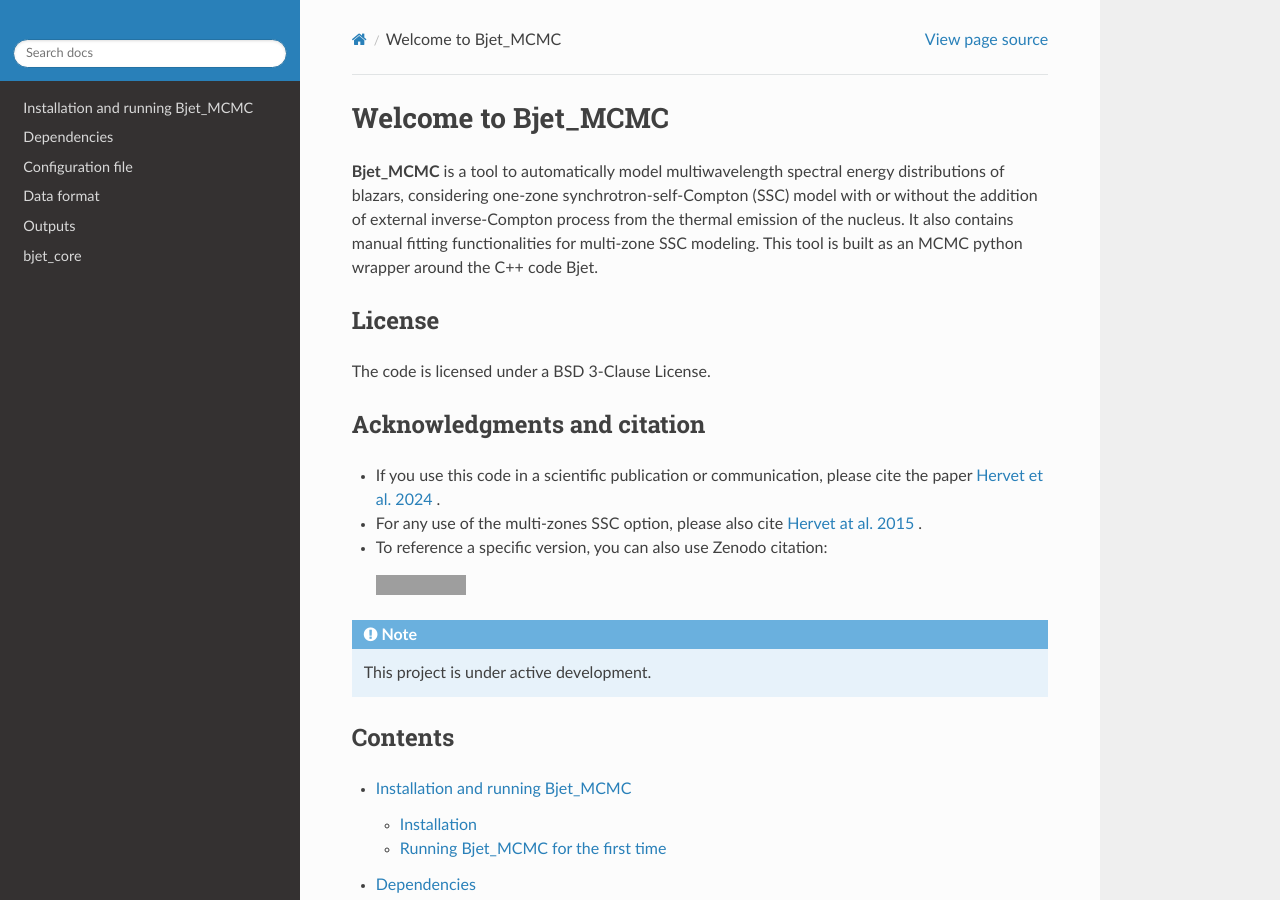
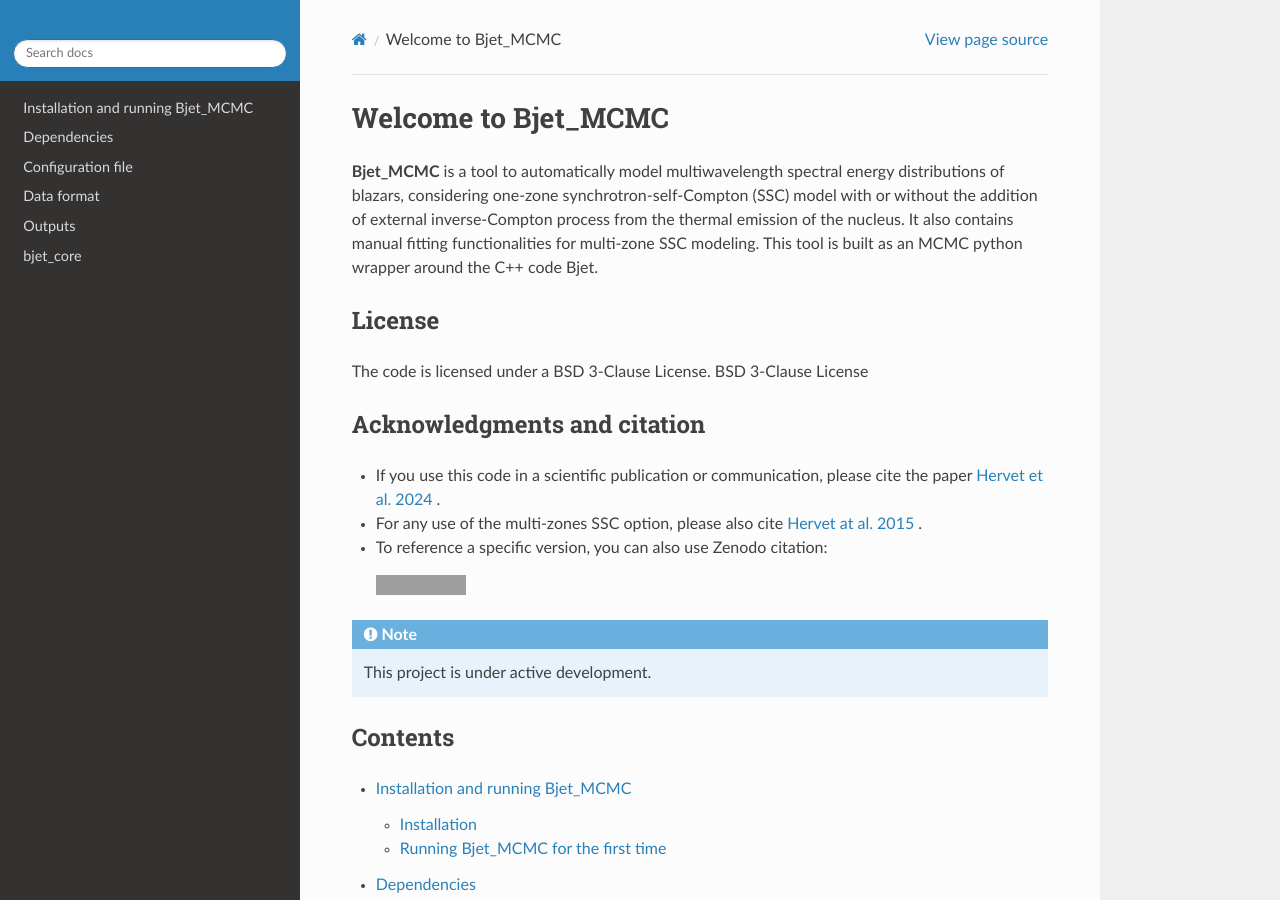
Before and after one commit to Ohervet/Bjet_MCMC, a Sphinx documentation site: the page built from docs/source/index.rst, in a window 1280 px wide and 900 px high. Built offline with Sphinx 7.4.7 and the Read the Docs theme 2.0.0, drawn with Linux system fonts in a browser that asks for light colours; grey boxes are pictures that could not be loaded.

Commit message:
Update index.rst

```diff
--- a/docs/source/index.rst
+++ b/docs/source/index.rst
@@ -7,6 +7,7 @@ This tool is built as an MCMC python wrapper around the C++ code Bjet.
 License
 -------
 The code is licensed under a :doc:`BSD 3-Clause License`.
+:ref:`BSD 3-Clause License`
 
 
 Acknowledgments and citation
```
